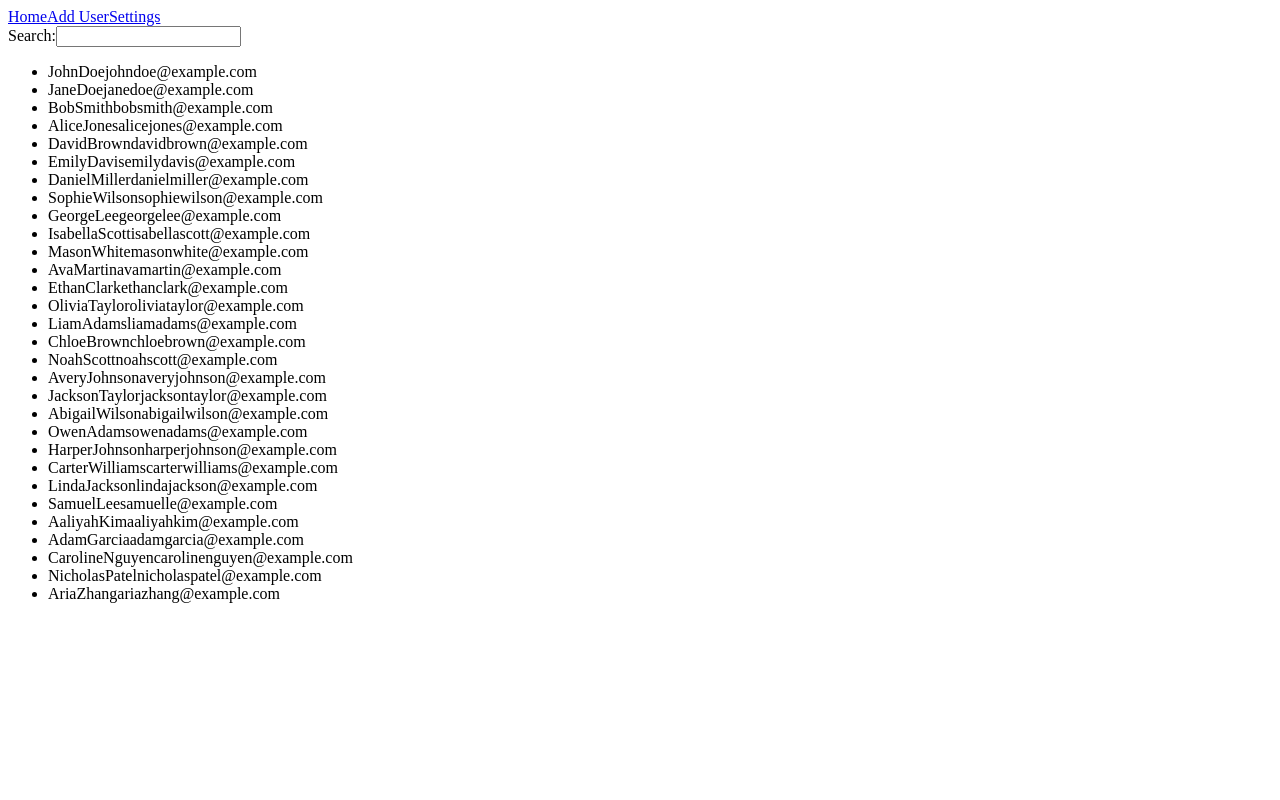
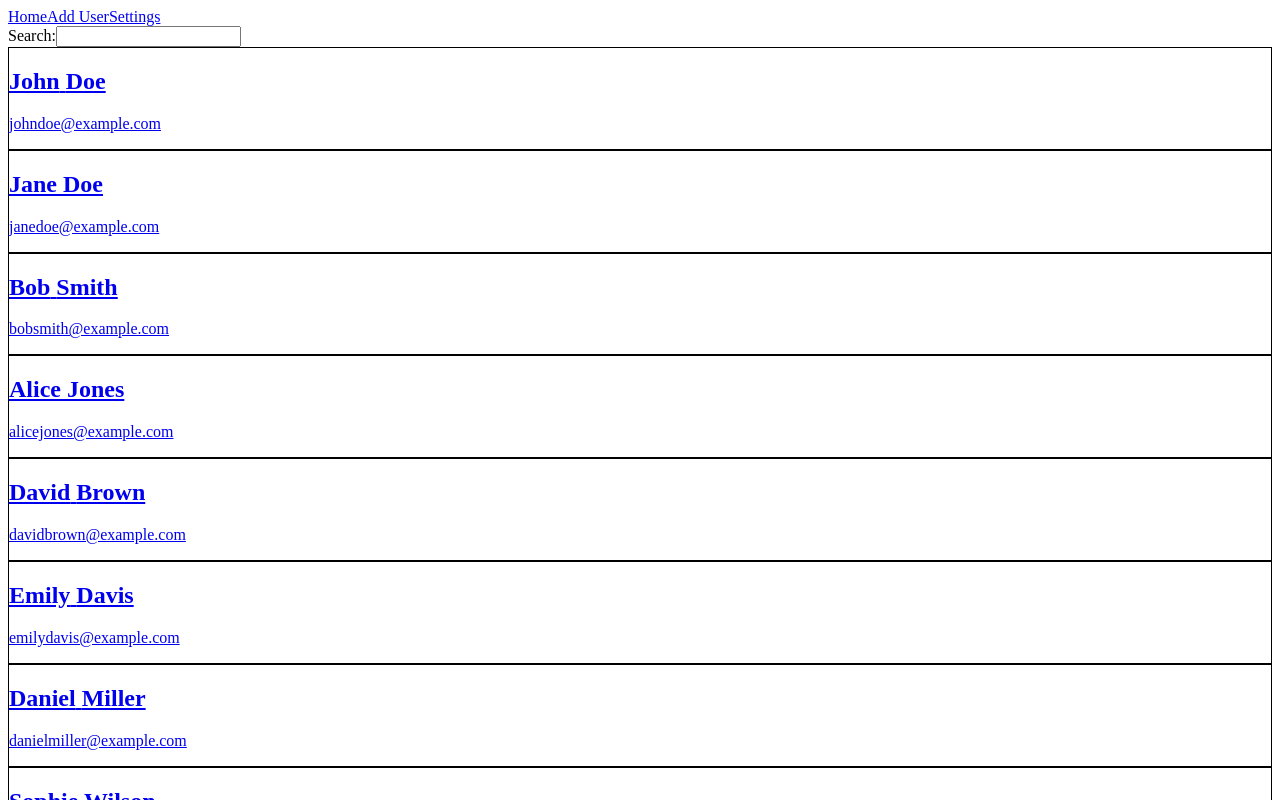
Before and after one commit to Nexware-dev/city-coffee, a React (Vite) app in the folder frontend/: page / in a window 1280 px wide. Shown: the top 800 px of the page. Built offline with nearby package versions, Linux system fonts and the light colour scheme.

Commit message:
Connect each user with coresponding UserDetailView component

```diff
--- a/frontend/src/components/AppRoutes.jsx
+++ b/frontend/src/components/AppRoutes.jsx
@@ -3,6 +3,7 @@ import { Route, Routes } from "react-router-dom";
 import AddUserView from '../views/AddUserView';
 import SettingsView from '../views/SettingsView';
 import HomeView from '../views/HomeView'
+import UserDetailView from '../views/UserDetailView'
 
 
 function AppRoutes() {
@@ -12,6 +13,7 @@ function AppRoutes() {
                 <Route path="/" element={<HomeView />} />
                 <Route path="/add_user" element={<AddUserView />} />
                 <Route path="/settings" element={<SettingsView />} />
+                <Route path="/user_detail/:user_id" element={<UserDetailView />} />
             </Routes>
         </div>
     );
--- a/frontend/src/components/UserList.jsx
+++ b/frontend/src/components/UserList.jsx
@@ -1,16 +1,17 @@
+import { Link } from "react-router-dom";
+
 function UserList({data}) {
 
     return (
         <div>
-            <ul>
-                {data.map((item) => (
-                    <li key={item.id}>
-                        <span>{item.name}</span>
-                        <span>{item.surname}</span>
-                        <span>{item.email}</span>
-                    </li>
+            {data.map((item) => (
+                <Link to={`/user_detail/${item.id}`} key={item.id}>
+                    <div style={{border: "1px solid black"}}>
+                        <h2>{item.name} {item.surname}</h2>
+                        <p>{item.email}</p>
+                    </div>
+                </Link>
                 ))}
-            </ul>
         </div>
     );
 }
--- /dev/null
+++ b/frontend/src/views/UserDetailView.jsx
@@ -0,0 +1,11 @@
+import { useParams } from "react-router-dom";
+
+function UserDetailView() {
+    const { user_id } = useParams();
+
+    return (
+        <h1>Current user id: {user_id}</h1>
+    );
+}
+
+export default UserDetailView;
```
Also changed, not shown: frontend/src/views/UserDetailsView.jsx (deleted, +0 -7 lines).
